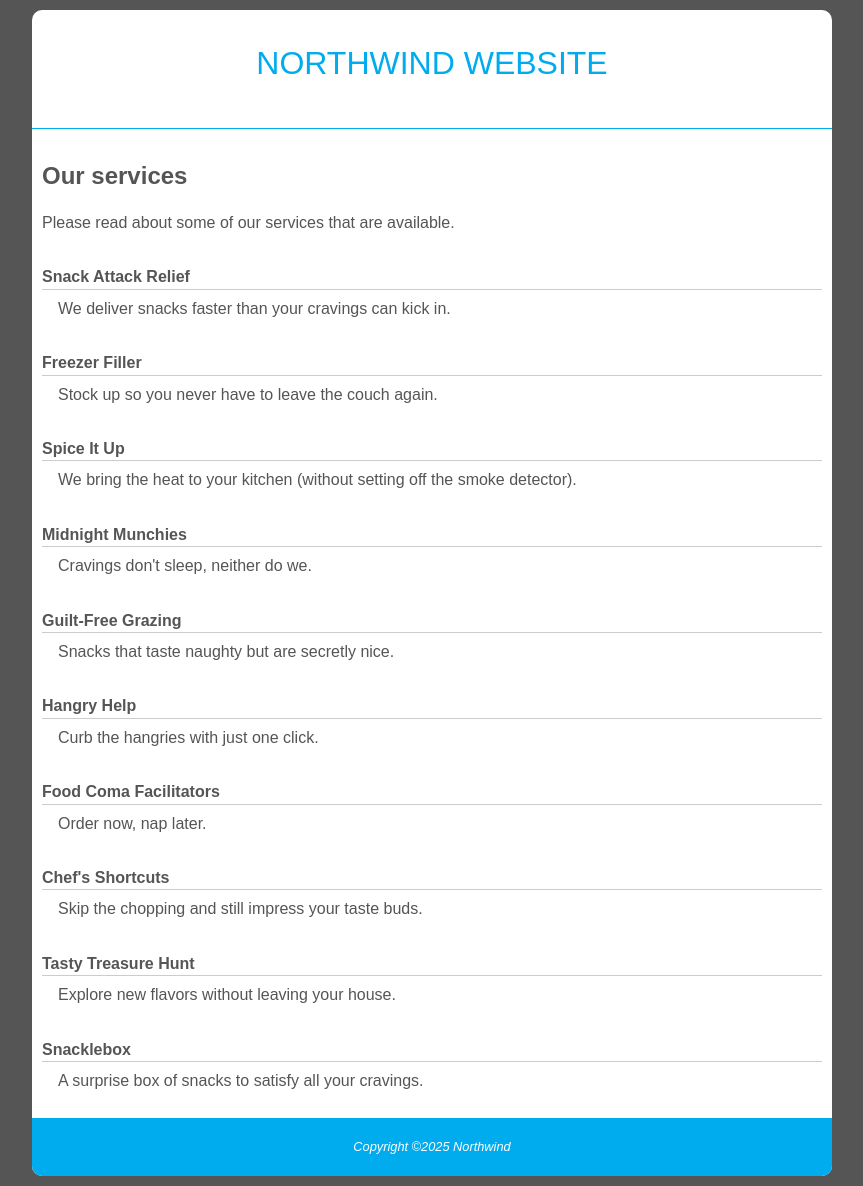
After one commit to MikeTAFE/northwind-website-2025-s1, a PHP site: page /services.php in a window 1280 px wide. The commit adds this page. Shown: the whole page, without its empty margins (208-1071 px from the left). Run offline with PHP 8.4, Linux system fonts and the light colour scheme.

Commit message:
Added services.php page with appropriate styles.

```diff
--- /dev/null
+++ b/services.php
@@ -0,0 +1,31 @@
+<?php
+
+  // Config
+  $title = "Services";
+
+  // Get list of services (e.g. from database)
+  $services = [
+    // "name" => "description",
+    "Snack Attack Relief" => "We deliver snacks faster than your cravings can kick in.",
+    "Freezer Filler" => "Stock up so you never have to leave the couch again.",
+    "Spice It Up" => "We bring the heat to your kitchen (without setting off the smoke detector).",
+    "Midnight Munchies" => "Cravings don't sleep, neither do we.",
+    "Guilt-Free Grazing" => "Snacks that taste naughty but are secretly nice.",
+    "Hangry Help" => "Curb the hangries with just one click.",
+    "Food Coma Facilitators" => "Order now, nap later.",
+    "Chef's Shortcuts" => "Skip the chopping and still impress your taste buds.",
+    "Tasty Treasure Hunt" => "Explore new flavors without leaving your house.",
+    "Snacklebox" => "A surprise box of snacks to satisfy all your cravings.",
+  ];
+
+  // Start output buffering
+  ob_start();
+
+  // Include the page-specific template
+  include_once "templates/_servicesPage.html.php";
+
+  // Stop output buffering
+  $content = ob_get_clean();
+
+  // Include the main layout template
+  include_once "templates/_layout.html.php";
--- a/styles/style.css
+++ b/styles/style.css
@@ -50,3 +50,16 @@ body {
   font-size: 0.8em;
   font-style: italic;
 }
+
+
+
+
+.service-list dt {
+  margin: 2em 0 0.5em;
+  border-bottom: 1px solid #ccc;
+  font-weight: bold;
+}
+
+.service-list dd {
+  margin-left: 1em;
+}
--- /dev/null
+++ b/templates/_servicesPage.html.php
@@ -0,0 +1,18 @@
+<h2>Our services</h2>
+
+<p>Please read about some of our services that are available.</p>
+
+<?php if (empty($services)): ?>
+
+  <p>Sorry, no services available.</p>
+
+<?php else: ?>
+
+  <dl class="service-list">
+    <?php foreach ($services as $serviceName => $serviceDesc): ?>
+      <dt><?= $serviceName ?></dt>
+      <dd><?= $serviceDesc ?></dd>
+    <?php endforeach ?>
+  </dl>
+
+<?php endif ?>
```
